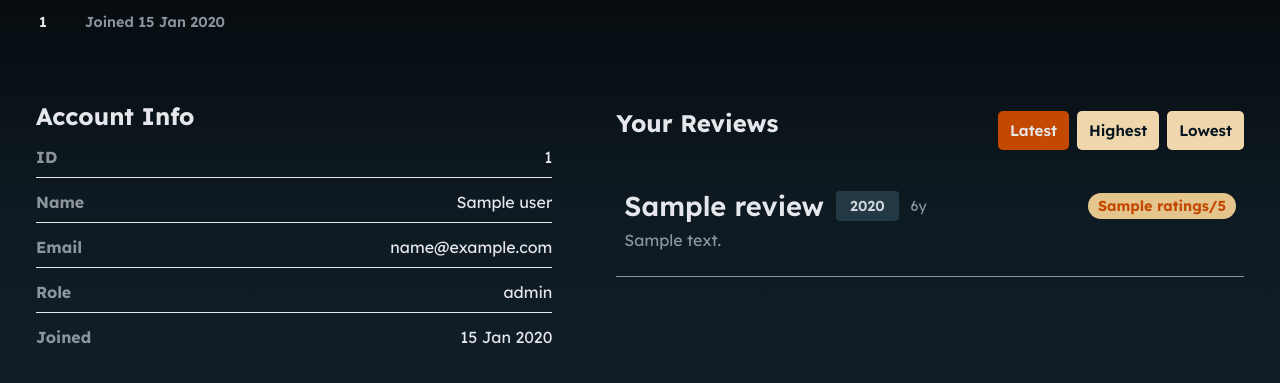
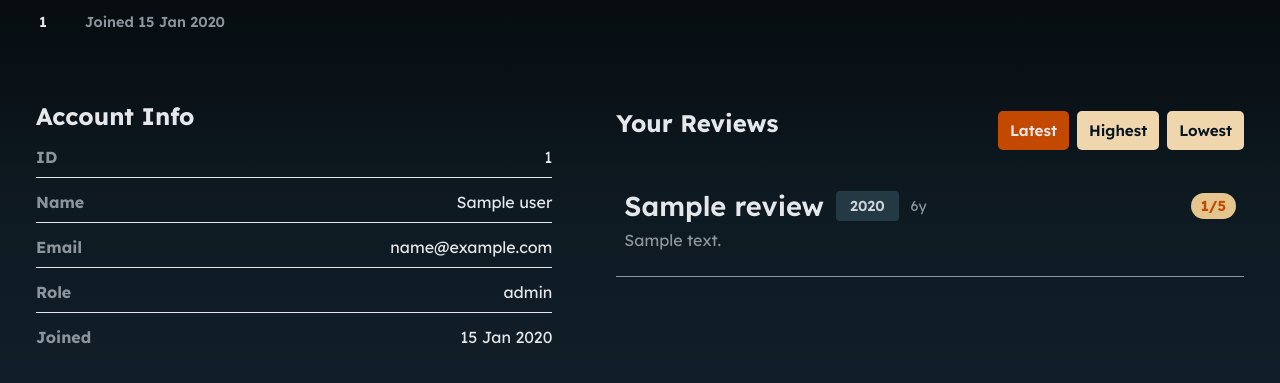
Before and after one commit to aliffkhuzairi/flask_movie_review_v2, a Flask app: page /user/1?review_sort=latest in a window 1280 px wide. Shown: the part 187-570 px from the top of the page. Run offline with Flask 3, Linux system fonts and the light colour scheme; the visitor is signed in with stand-in values (Sample User, id 1); a database or web service that is not in the repository returns one stand-in record (values such as "Sample title"); data that the repository does not hold is empty; some libraries are stand-ins or nearby versions; some web fonts are replaced.

Commit message:
fix: adjust review cards class

```diff
--- a/templates/home.html
+++ b/templates/home.html
@@ -99,7 +99,7 @@
                                     <p class="review-time">
                                         {{ review[4] | time_ago }}
                                     </p>
-                                </div>
+                            </div>
                             <div>
                                 <span class="review-rating">{{ review[0] }}/5</span>
                             </div>
--- a/templates/user_info.html
+++ b/templates/user_info.html
@@ -316,7 +316,9 @@
                                             {{ review[4] | time_ago }}
                                         </p>
                                     </div>
-                                    <span class="review-rating">{{ review[2] }}/5</span>
+                                    <div>
+                                        <span class="review-rating">{{ review[0] }}/5</span>
+                                    </div>
                                 </div>
 
                                 <div class="review-text-block user-page">
```
Also changed, not shown: templates/movie.html (+5 -2 lines).
